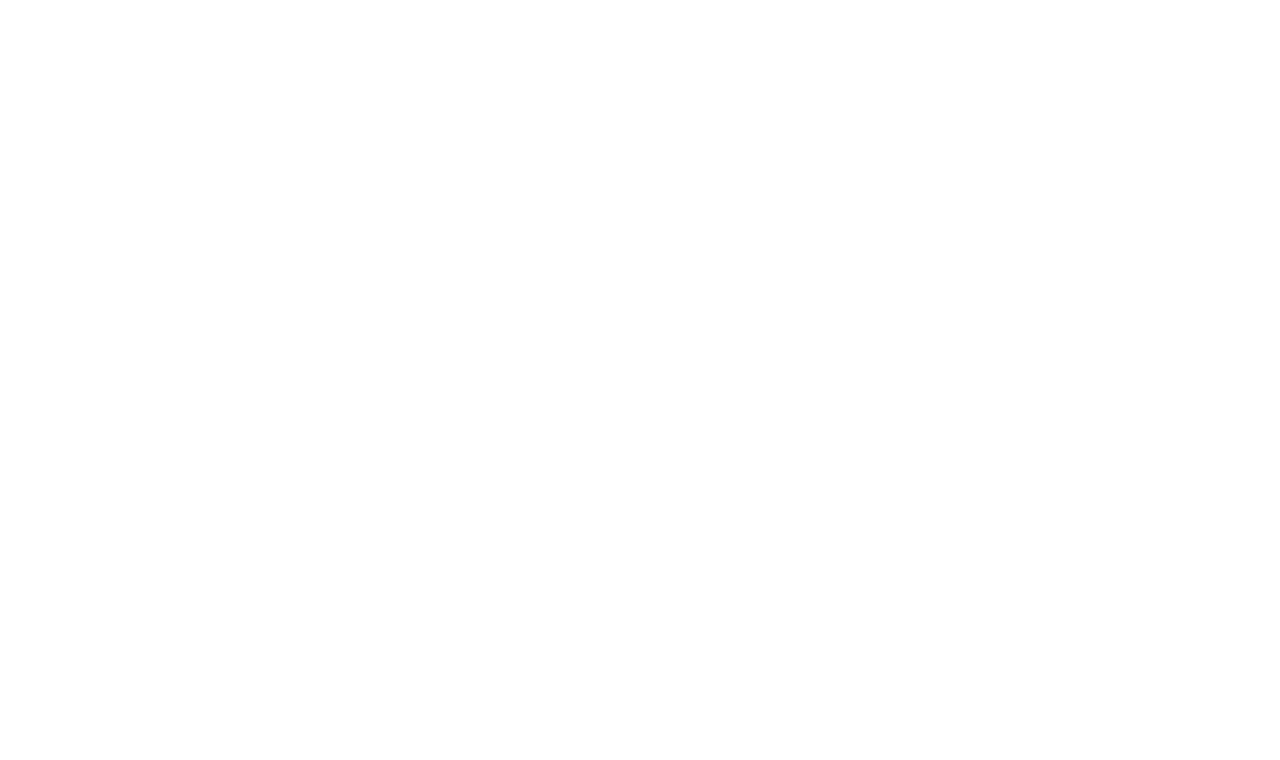
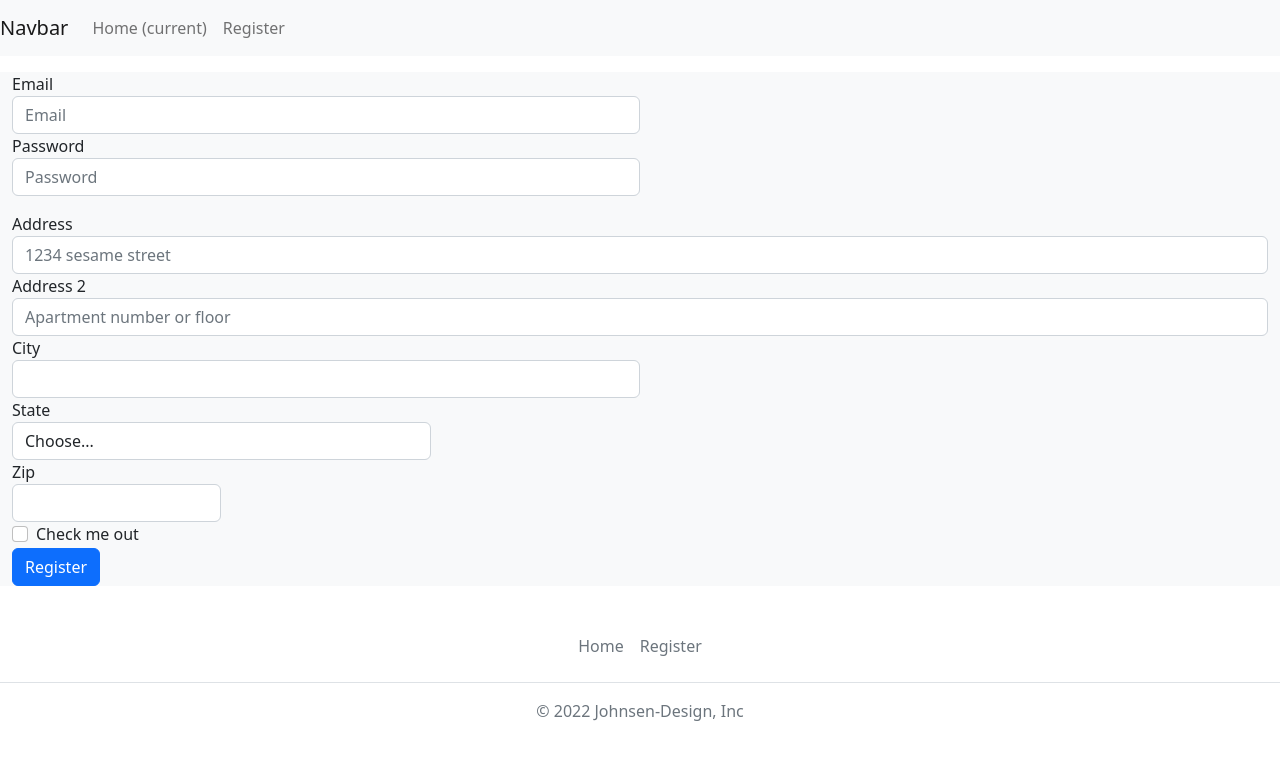
Before and after one commit to ShaindalDev/CSSFrameworks_CA, a plain HTML site: page index.html in a window 1280 px wide. Drawn offline with nearby package versions, Linux system fonts and the light colour scheme.

Commit message:
Update index.html

```diff
--- a/index.html
+++ b/index.html
@@ -4,9 +4,92 @@
     <meta charset="UTF-8">
     <meta http-equiv="X-UA-Compatible" content="IE=edge">
     <meta name="viewport" content="width=device-width, initial-scale=1.0">
+    <link href="https://cdn.jsdelivr.net/npm/bootstrap@5.2.0/dist/css/bootstrap.min.css" rel="stylesheet" integrity="sha384-gH2yIJqKdNHPEq0n4Mqa/HGKIhSkIHeL5AyhkYV8i59U5AR6csBvApHHNl/vI1Bx" crossorigin="anonymous">
+<script src="https://cdn.jsdelivr.net/npm/bootstrap@5.2.0/dist/js/bootstrap.bundle.min.js" integrity="sha384-A3rJD856KowSb7dwlZdYEkO39Gagi7vIsF0jrRAoQmDKKtQBHUuLZ9AsSv4jD4Xa" crossorigin="anonymous"></script>
     <title>Bootstrap CA</title>
 </head>
 <body>
-
+    <header>
+        <nav class="navbar navbar-expand-lg navbar-light bg-light">
+            <a class="navbar-brand" href="#">Navbar</a>
+            <button class="navbar-toggler" type="button" data-toggler="collapse" data-target="#navbarNav" aria-controls="navbarNav" aria-expanded="false" arial-label="Toggle navigation">
+                <span class="navbar-toggle-icon"></span>
+            </button>
+        <div class="collapse navbar-collapse" id="navbarNav">
+            <ul class="navbar-nav">
+                <li class="nav-item active">
+                    <a class="nav-link" href="#">Home <span class="sr-only">(current)</span></a>
+                </li>
+                <li class="nav-item">
+                    <a class="nav-link" href="#">Register</a>
+                </li>
+                <li></li>
+            </ul>
+        </div>
+        </nav>
+    </header>
+    <main>
+        <div class="container-fluid bg-light my-3 ">
+            <form>
+                <div class="form-row my-3">
+                    <div class="form-group col-md-6">
+                        <label for="inputEmail4">Email</label>
+                        <input type="email" class="form-control" id="inputEmail4" placeholder="Email">
+                    </div>
+                    <div class="form-group col-md-6">
+                        <label for="inputPassword4">Password</label>
+                        <input type="password" class="form-control" id="inputPassword4" placeholder="Password">
+                    </div>
+                </div>
+                <div class="form-group">
+                    <label for="inputAddress">Address</label>
+                    <input type="text" class="form-control" id="inputAddress2" placeholder="1234 sesame street">
+                </div>
+                <div class="form-group">
+                    <label for="inputAddress2">Address 2</label>
+                    <input type="text" class="form-control" id="inputAddress2" placeholder="Apartment number or floor">
+                </div>
+                <div class="form-row">
+                    <div class="form-group col-md-6">
+                        <label for="inputCity">City</label>
+                        <input type="text" class="form-control" id="inputCity">
+                    </div>
+                    <div class="form-group col-md-4">
+                        <label for="inputState">State</label>
+                        <select id="inputState" class="form-control">
+                            <option selected>Choose...</option>
+                            <option>Narnia</option>
+                            <option>Mordor</option>
+                            <option>Vestfallen</option>
+                        </select>
+                    </div>
+                    <div class="form-group col-md-2">
+                        <label for="inputZip">Zip</label>
+                        <input type="text" class="form-control" id="inputZip">
+                    </div>
+                </div>
+                <div class="form-group">
+                    <div class="form-check">
+                        <input class="form-check-input" type="checkbox" id="gridCheck">
+                        <label class="form-check-label" for="gridCheck">
+                            Check me out
+                        </label>
+                    </div>
+                </div>
+                <button type="submit" class="btn btn-primary">Register</button>
+            </form>
+        </div>
+    </main>
+    <footer class="py-3 my-4">
+        <ul class="nav justify-content-center border-bottom pb-3 mb-3">
+            <li class="nav-item">
+                <a href="#" class="nav-link px-2 text-muted">Home</a>
+            </li>
+            <li class="nav-item">
+                <a href="#" class="nav-link px-2 text-muted">Register</a>
+                </li>
+        </ul>
+        <p class="text-center text-muted">© 2022 Johnsen-Design, Inc</p>
+    </footer>
 </body>
 </html>
```
